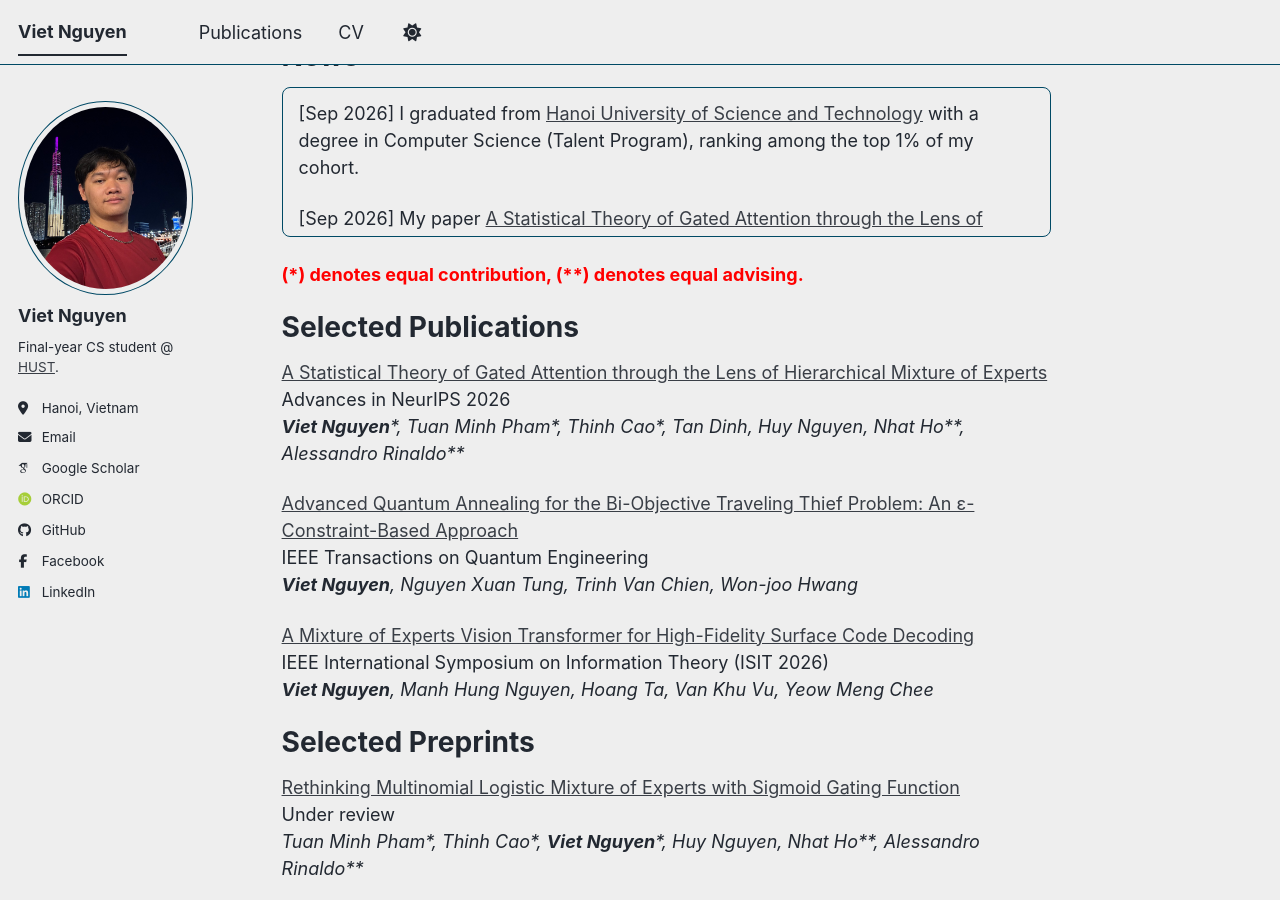
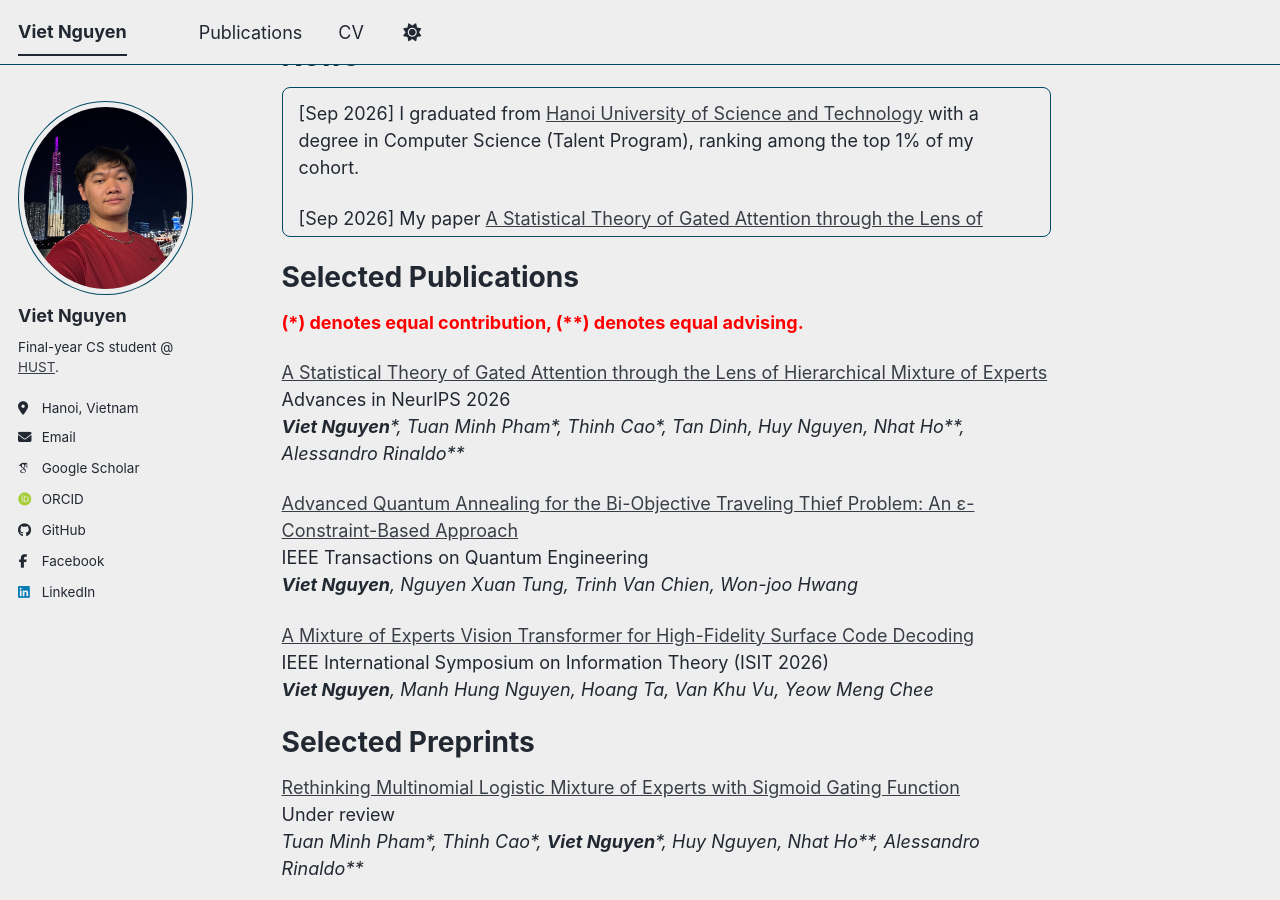
Before and after one commit to hsgsstudent/hsgsstudent.github.io, a Jekyll site: the page built from _pages/about.md, in a window 1280 px wide and 900 px high, scrolled down 623 px. Built offline with Jekyll 4.4.1, drawn with Linux system fonts in a browser that asks for light colours; some web fonts are replaced; a script bundle is joined from its source files by our own code; library files that are not in the unit come from our copies.

Commit message:
Fix formatting of equal contribution note in about.md

```diff
--- a/_pages/about.md
+++ b/_pages/about.md
@@ -50,10 +50,13 @@ News
 
 </div>
 
-<span style="color:red"> **(\*) denotes equal contribution, (\**) denotes equal advising.** </span> <br/>
+
 
 Selected Publications
 ======
+
+<span style="color:red"> **(\*) denotes equal contribution, (\**) denotes equal advising.** </span> <br/>
+
 [A Statistical Theory of Gated Attention through the Lens of Hierarchical Mixture of Experts](https://arxiv.org/abs/2602.01468) <br/>
 Advances in NeurIPS 2026 <br/>
 *__Viet Nguyen__\*, Tuan Minh Pham\*, Thinh Cao\*, Tan Dinh, Huy Nguyen, Nhat Ho\*\*, Alessandro Rinaldo\*\**<br/>
```
